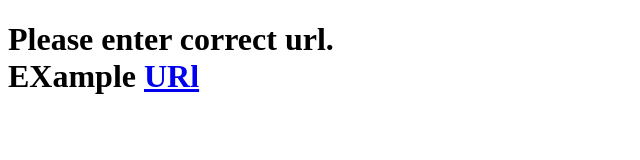
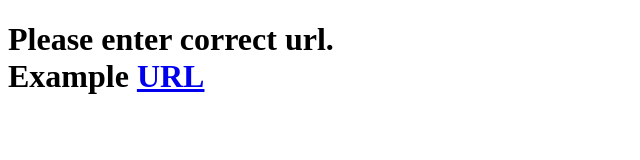
Before and after one commit to rohitbhalke/CsvToJson-InstaRem, a website: page error.html in a window 1280 px wide. Shown: the whole page, without its empty margins (0-640 px from the left). Drawn offline with Linux system fonts and the light colour scheme.

Commit message:
Corrected the message from error.html file

```diff
--- a/error.html
+++ b/error.html
@@ -6,6 +6,6 @@
 </head>
 <body class="container">
 <h1>Please enter correct url.</br>
-EXample <a href="/convert/csv/to/json?q=https://s3.amazonaws.com/ed-college-choice-public/Most+Recent+Cohorts+(Scorecard+Elements).csv"> URl</a></h1>
+Example <a href="/convert/csv/to/json?q=https://s3.amazonaws.com/ed-college-choice-public/Most+Recent+Cohorts+(Scorecard+Elements).csv"> URL</a></h1>
 </body>
 </html>
```
